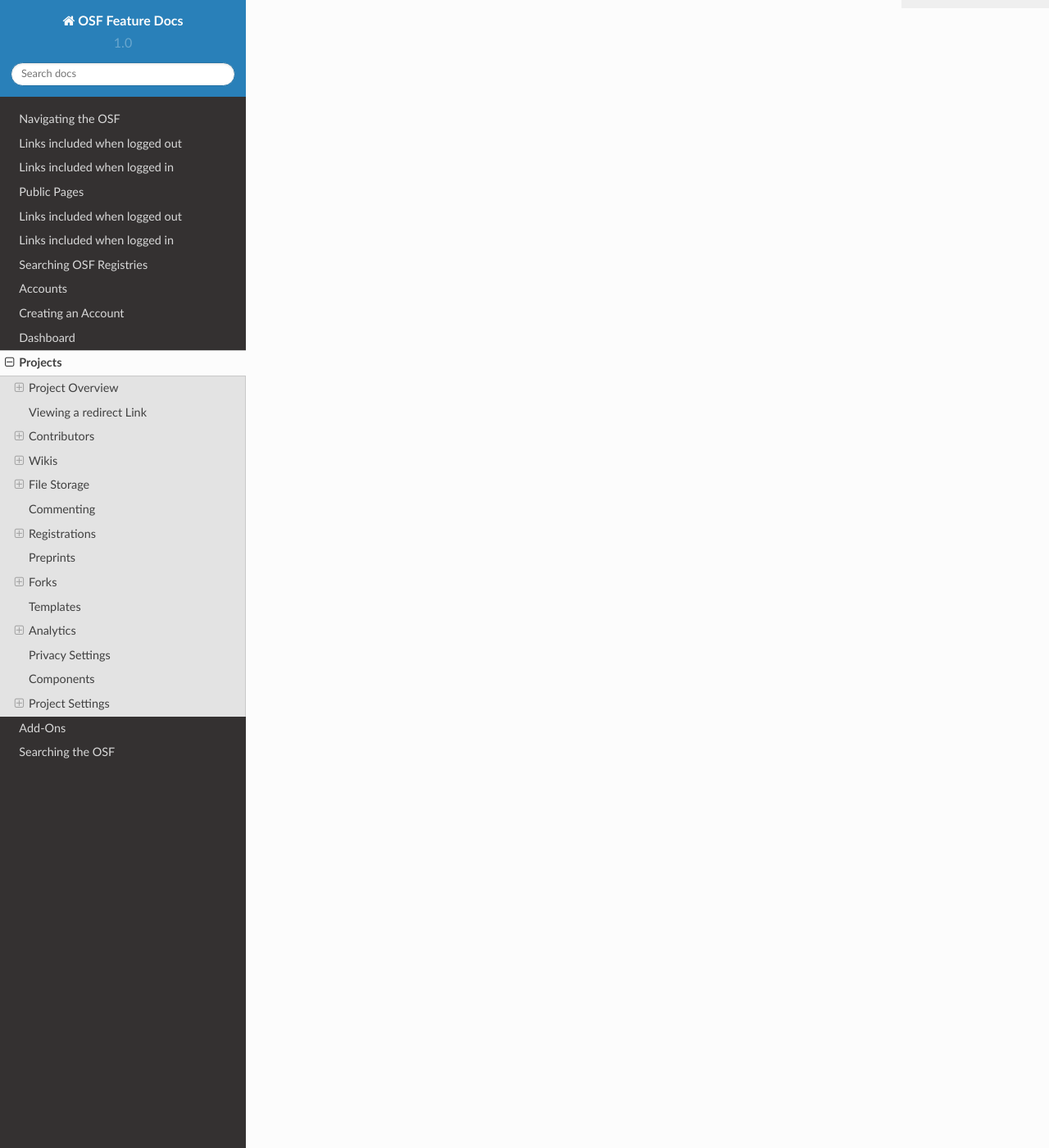
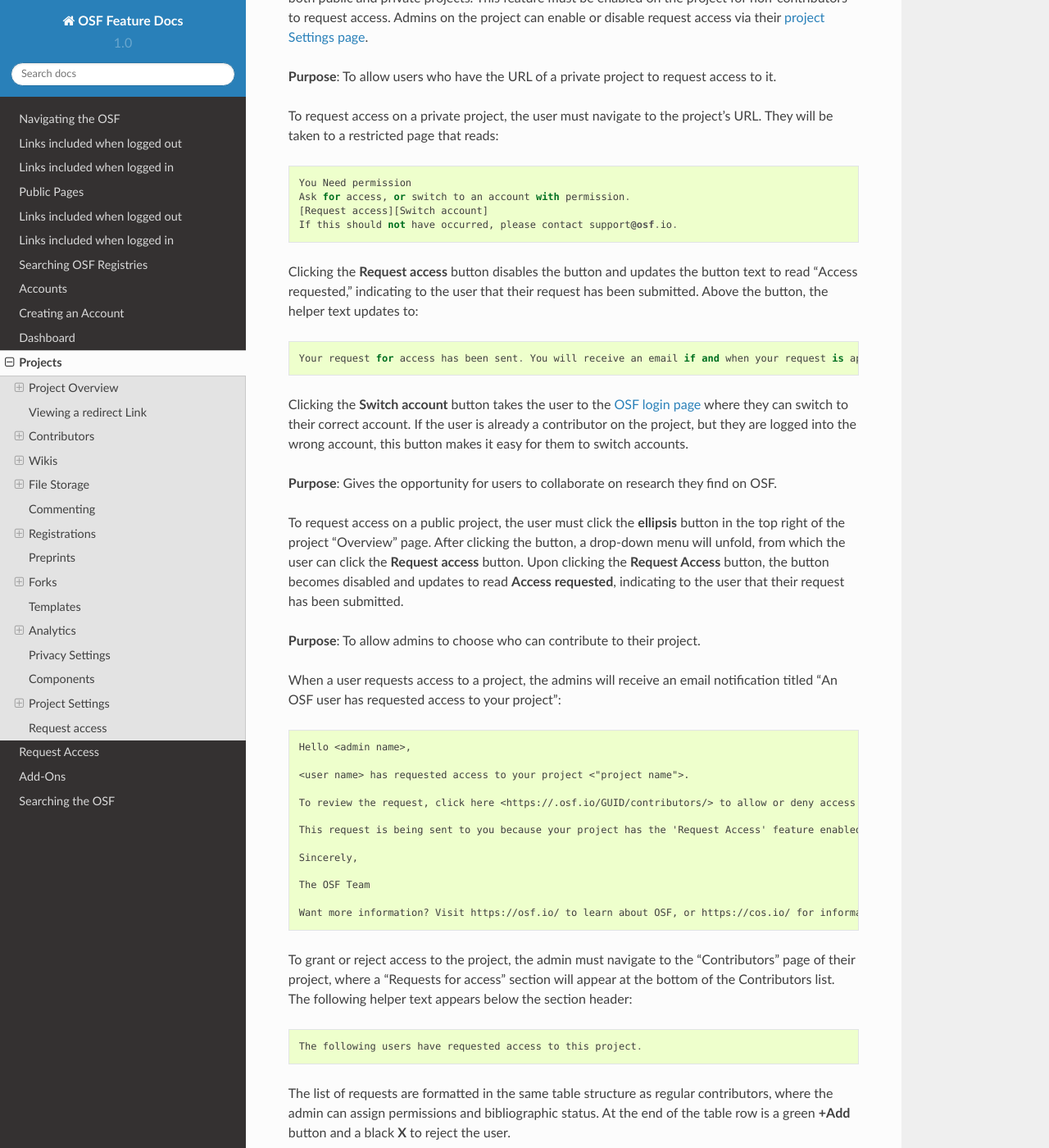
Before and after one commit to CenterForOpenScience/OSFDocs, a Sphinx documentation site: the page built from docs/projects/projects_index.rst, in a window 1280 px wide and 1400 px high, scrolled down 82775 px. Shown: the whole window at 82% size. Built offline with Sphinx 7.4.7 and the Read the Docs theme 2.0.0, drawn with Linux system fonts in a browser that asks for light colours; some of the changed text lies outside the part shown.

Commit message:
added request access to index

```diff
--- a/docs/projects/projects_index.rst
+++ b/docs/projects/projects_index.rst
@@ -99,3 +99,10 @@
 ***************
 
 .. include:: settings.rst
+
+.. _request_access:
+
+Request access
+**************
+
+.. include:: request_access.rst
```
